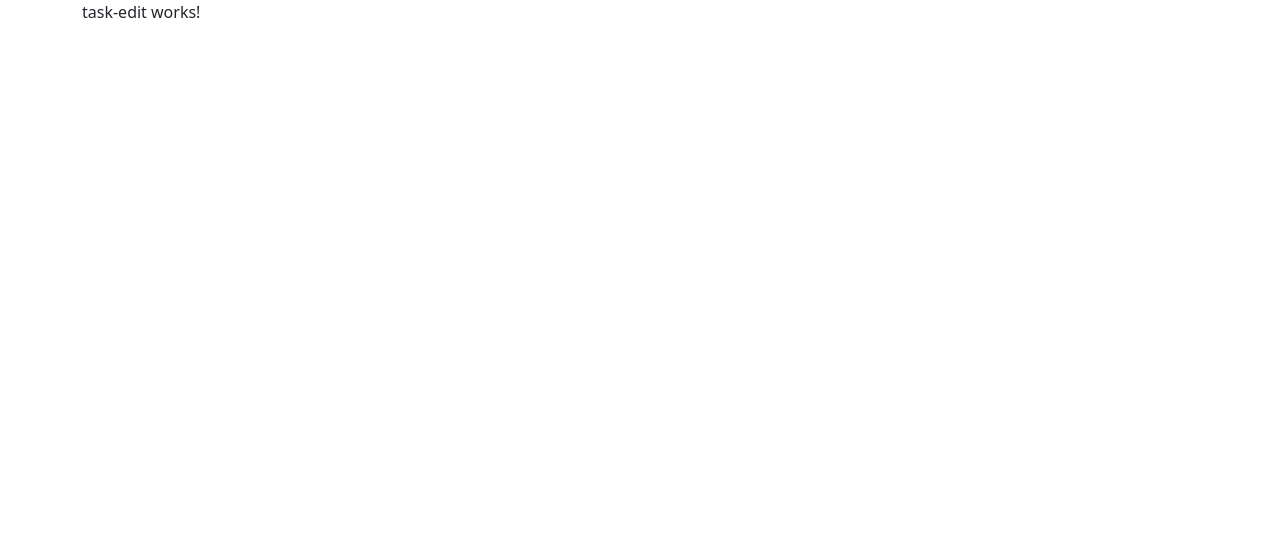
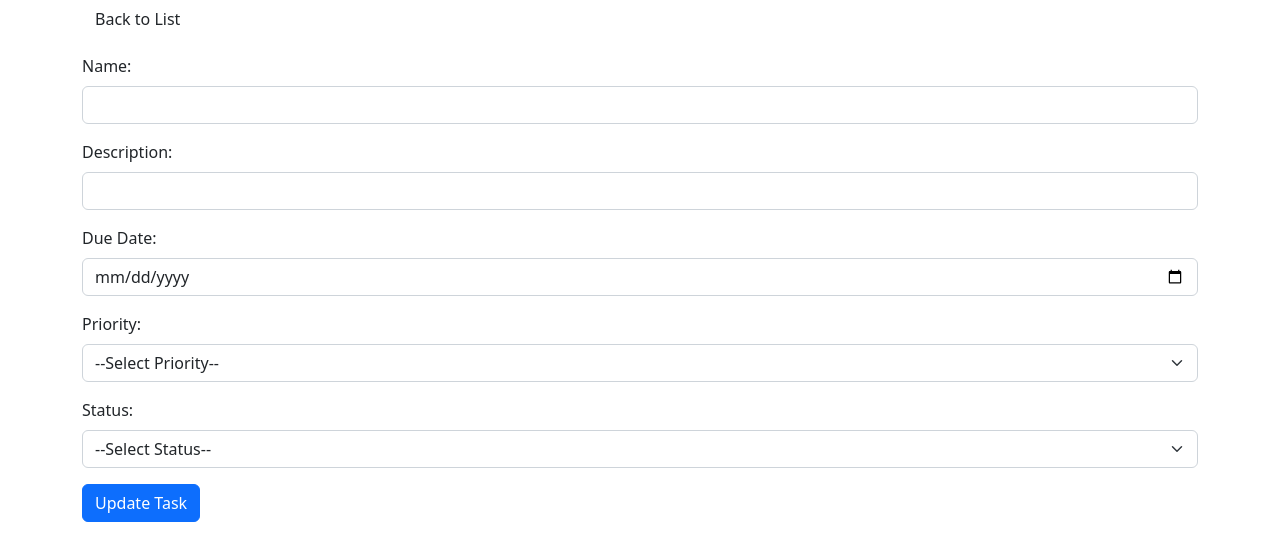
Before and after one commit to amir-kian/Real-TimeTaskManagement, an Angular app in the folder FrontEnd/task-management-app/: page /edit/1 in a window 1280 px wide. Shown: the top 560 px of the page. Built offline with nearby package versions, Linux system fonts and the light colour scheme; no server answers.

Commit message:
completet crud in fornapp

```diff
--- a/FrontEnd/task-management-app/src/app/components/task-create/task-create.component.html
+++ b/FrontEnd/task-management-app/src/app/components/task-create/task-create.component.html
@@ -1,4 +1,5 @@
 <div  *ngIf="ResultMessage !== null">{{ ResultMessage }}</div>
+<button class="btn btn-defualt" (click)="GoBackToList()">Back to List</button>
 <form [formGroup]="taskForm" (ngSubmit)="onSubmit()" class="mt-3">
   <div class="mb-3">
     <label for="name" class="form-label">Name:</label>
@@ -16,18 +17,18 @@
     <label for="priority" class="form-label">Priority:</label>
     <select id="priority" class="form-select" formControlName="priority">
       <option value="">--Select Priority--</option>
-      <option value="High">High</option>
-      <option value="Medium">Medium</option>
-      <option value="Low">Low</option>
+      <option value="1">High</option>
+      <option value="2">Medium</option>
+      <option value="3">Low</option>
     </select>
   </div>
   <div class="mb-3">
     <label for="status" class="form-label">Status:</label>
     <select id="status" class="form-select" formControlName="status">
       <option value="">--Select Status--</option>
-      <option value="New">New</option>
-      <option value="In Progress">In Progress</option>
-      <option value="Completed">Completed</option>
+      <option value="1">New</option>
+      <option value="2">In Progress</option>
+      <option value="3">Completed</option>
     </select>
   </div>
   <button type="submit" class="btn btn-primary">Create Task</button>
--- a/FrontEnd/task-management-app/src/app/components/task-create/task-create.component.ts
+++ b/FrontEnd/task-management-app/src/app/components/task-create/task-create.component.ts
@@ -1,5 +1,6 @@
 import { Component, OnInit } from '@angular/core';
 import { FormBuilder, FormControl, FormGroup } from '@angular/forms';
+import { Router } from '@angular/router';
 import { TaskService } from 'src/app/services/task.service';
 
 @Component({
@@ -13,7 +14,7 @@ export class TaskCreateComponent implements OnInit {
   taskForm!: FormGroup ;
 
 
-  constructor(private formBuilder: FormBuilder,private taskService: TaskService) {
+  constructor(private formBuilder: FormBuilder,private taskService: TaskService,private router: Router) {
     this.taskForm = this.formBuilder.group({
       name: new FormControl(''),
       description: new FormControl(''),
@@ -41,5 +42,8 @@ export class TaskCreateComponent implements OnInit {
       this.ResultMessage = "Error creating task!";
     });
   }
+  GoBackToList() {
+    this.router.navigate(['/list']);
+  }
 
 }
--- a/FrontEnd/task-management-app/src/app/components/task-detail/task-detail.component.html
+++ b/FrontEnd/task-management-app/src/app/components/task-detail/task-detail.component.html
@@ -1 +1,25 @@
-<p>task-detail works!</p>
+
+<div *ngIf="task">
+    <div class="container mt-4">
+        <div class="row">
+          <div class="col-12">
+            <button class="btn btn-secondary" (click)="GoBackToList()">Back to List</button>
+          </div>
+        </div>
+        <div class="row mt-4">
+          <div class="col-12">
+            <div class="card">
+              <div class="card-header">
+                <h2>{{ task.name }}</h2>
+              </div>
+              <div class="card-body">
+                <p class="card-text">{{ task.description }}</p>
+                <p class="card-text"><strong>Due date:</strong> {{ task.dueDate | date:'mediumDate' }}</p>
+                <p class="card-text"><strong>Priority:</strong> {{ task.priority }}</p>
+                <p class="card-text"><strong>Status:</strong> {{ task.status }}</p>
+              </div>
+            </div>
+          </div>
+        </div>
+      </div>
+  </div>
--- a/FrontEnd/task-management-app/src/app/components/task-detail/task-detail.component.ts
+++ b/FrontEnd/task-management-app/src/app/components/task-detail/task-detail.component.ts
@@ -1,4 +1,8 @@
 import { Component, OnInit } from '@angular/core';
+import { ActivatedRoute } from '@angular/router';
+import { TaskModel } from 'src/app/models/task';
+import { TaskService } from 'src/app/services/task.service';
+import { Router } from '@angular/router';
 
 @Component({
   selector: 'app-task-detail',
@@ -6,10 +10,21 @@ import { Component, OnInit } from '@angular/core';
   styleUrls: ['./task-detail.component.less']
 })
 export class TaskDetailComponent implements OnInit {
+  task: TaskModel | undefined;
 
-  constructor() { }
+  constructor(
+    private Activerouter: ActivatedRoute,
+    private taskService: TaskService,
+    private router: Router
+  ) { }
 
-  ngOnInit(): void {
+  ngOnInit(): void{
+    const id = this.Activerouter.snapshot.paramMap.get('id');
+    this.taskService.getTask(Number(id))
+      .subscribe(task => this.task = task);
+  }
+  GoBackToList() {
+    this.router.navigate(['/list']);
   }
 
 }
--- a/FrontEnd/task-management-app/src/app/components/task-edit/task-edit.component.html
+++ b/FrontEnd/task-management-app/src/app/components/task-edit/task-edit.component.html
@@ -1 +1,35 @@
-<p>task-edit works!</p>
+<div *ngIf="ResultMessage !== null">{{ ResultMessage }}</div>
+<button class="btn btn-defualt" (click)="GoBackToList()">Back to List</button>
+<form [formGroup]="taskForm" (ngSubmit)="onSubmit()" class="mt-3">
+  <div class="mb-3">
+    <label for="name" class="form-label">Name:</label>
+    <input type="text" id="name" class="form-control" formControlName="name">
+  </div>
+  <div class="mb-3">
+    <label for="description" class="form-label">Description:</label>
+    <input type="text" id="description" class="form-control" formControlName="description">
+  </div>
+  <div class="mb-3">
+    <label for="dueDate" class="form-label">Due Date:</label>
+    <input type="date" id="dueDate" class="form-control" formControlName="dueDate">
+  </div>
+  <div class="mb-3">
+    <label for="priority" class="form-label">Priority:</label>
+    <select id="priority" class="form-select" formControlName="priority">
+      <option value="">--Select Priority--</option>
+      <option value="1">High</option>
+      <option value="2">Medium</option>
+      <option value="3">Low</option>
+    </select>
+  </div>
+  <div class="mb-3">
+    <label for="status" class="form-label">Status:</label>
+    <select id="status" class="form-select" formControlName="status">
+      <option value="">--Select Status--</option>
+      <option value="1">New</option>
+      <option value="2">In Progress</option>
+      <option value="3">Completed</option>
+    </select>
+  </div>
+  <button type="submit" class="btn btn-primary">Update Task</button>
+</form>
--- a/FrontEnd/task-management-app/src/app/components/task-edit/task-edit.component.ts
+++ b/FrontEnd/task-management-app/src/app/components/task-edit/task-edit.component.ts
@@ -1,4 +1,8 @@
 import { Component, OnInit } from '@angular/core';
+import { FormBuilder, FormGroup } from '@angular/forms';
+import { ActivatedRoute, Router } from '@angular/router';
+import { TaskModel } from 'src/app/models/task';
+import { TaskService } from 'src/app/services/task.service';
 
 @Component({
   selector: 'app-task-edit',
@@ -6,10 +10,48 @@ import { Component, OnInit } from '@angular/core';
   styleUrls: ['./task-edit.component.less']
 })
 export class TaskEditComponent implements OnInit {
+  taskForm!: FormGroup;
+  task!: TaskModel;
+  ResultMessage!: string ;
 
-  constructor() { }
+  constructor(
+    private route: ActivatedRoute,
+    private router: Router,
+    private fb: FormBuilder,
+    private taskService: TaskService
+  ) {}
 
-  ngOnInit(): void {
+
+  ngOnInit() {
+    this.taskForm = this.fb.group({
+      name: [''],
+      description: [''],
+      dueDate: [''],
+      priority: [''],
+      status: ['']
+    });
+
+    const taskId = this.route.snapshot.paramMap.get('id');
+    this.taskService.getTask(Number(taskId)).subscribe(task => {
+      this.task = task;
+      this.taskForm.patchValue(task);
+    });
+  }
+
+  onSubmit() {
+    const taskData = this.taskForm.value;
+    taskData.id = this.task.id;
+    this.taskService.updateTask(taskData).subscribe(
+      () => {
+        this.ResultMessage = 'Task updated successfully';
+      },
+      () => {
+        this.ResultMessage = 'Failed to update task';
+      }
+    );
+  }
+  GoBackToList() {
+    this.router.navigate(['/list']);
   }
 
 }
--- a/FrontEnd/task-management-app/src/app/components/task-list/task-list.component.html
+++ b/FrontEnd/task-management-app/src/app/components/task-list/task-list.component.html
@@ -16,16 +16,13 @@
     <tr *ngFor="let task of tasks">
       <td>{{ task.name }}</td>
       <td>{{ task.description }}</td>
-      <td>{{ task.dueDate }}</td>
+      <td>{{ task.dueDate | date:'mediumDate'}}</td>
       <td>{{ task.priority }}</td>
       <td>{{ task.status }}</td>
       <td>
-        <!-- <a class="btn btn-outline-primary" (click)="EditItem(item.id)">
-          <i class="fa fa-pencil-square-o" aria-hidden="true"></i>
-        </a>
-        <a class="btn btn-outline-danger ms-2" (click)="LogicalDeleteFormula(item.id)">
-          <i class="fa fa-trash" aria-hidden="true"></i>
-        </a> -->
+        <a [routerLink]="['/tasks', task.id]">detials</a>
+        <button class="btn btn-outline-danger ms-2" (click)="deleteTask(task.id)">Delete</button>
+        <button class="btn btn-outline-primary ms-2" [routerLink]="['/edit', task.id]">Edit</button>
       </td>
     </tr>
   </tbody>
--- a/FrontEnd/task-management-app/src/app/components/task-list/task-list.component.ts
+++ b/FrontEnd/task-management-app/src/app/components/task-list/task-list.component.ts
@@ -20,5 +20,12 @@ export class TaskListComponent implements OnInit {
       this.tasks = data;
     });
   }
+  deleteTask(taskId: number) {
+    if (confirm('Are you sure you want to delete this task?')) {
+      this.taskService.deleteTask(taskId).subscribe(() => {
+        this.tasks = this.tasks!.filter(task => task.id !== taskId);
+      });
+    }
+  }
 
 }
--- a/FrontEnd/task-management-app/src/app/services/task.service.ts
+++ b/FrontEnd/task-management-app/src/app/services/task.service.ts
@@ -12,23 +12,24 @@ export class TaskService {
   constructor(private _http: HttpClient) { }
 
   getTasks(): Observable<TaskModel[]> {
-    return this._http.get<TaskModel[]>(`${environment.apiUrl}/Task/GetTasks`);
+    return this._http.get<TaskModel[]>(`${environment.apiUrl}/api/Task/GetTasks`);
   }
 
   getTask(id: number): Observable<TaskModel> {
-    return this._http.get<TaskModel>(`${environment.apiUrl}/Task/GetTask/${id}`);
+    return this._http.get<TaskModel>(`${environment.apiUrl}/api/Task/GetTask/${id}`);
   }
 
   createTask(task: TaskModel): Observable<TaskModel> {
-    return this._http.post<TaskModel>(`${environment.apiUrl}/Task/CreateTask`, task);
+    debugger;
+    return this._http.post<TaskModel>(`${environment.apiUrl}/api/Task/CreateTask`, task);
   }
 
   updateTask(task: TaskModel): Observable<void> {
-    return this._http.put<void>(`${environment.apiUrl}/Task/UpdateTask/${task.id}`, task);
+    return this._http.put<void>(`${environment.apiUrl}/api/Task/UpdateTask/${task.id}`, task);
   }
 
   deleteTask(id: number): Observable<void> {
-    return this._http.delete<void>(`${environment.apiUrl}/Task/DeleteTask/${id}`);
+    return this._http.delete<void>(`${environment.apiUrl}/api/Task/DeleteTask/${id}`);
   }
 
 }
```
Also changed, not shown: 8 other files (tests, documents, lock files or other folders).
